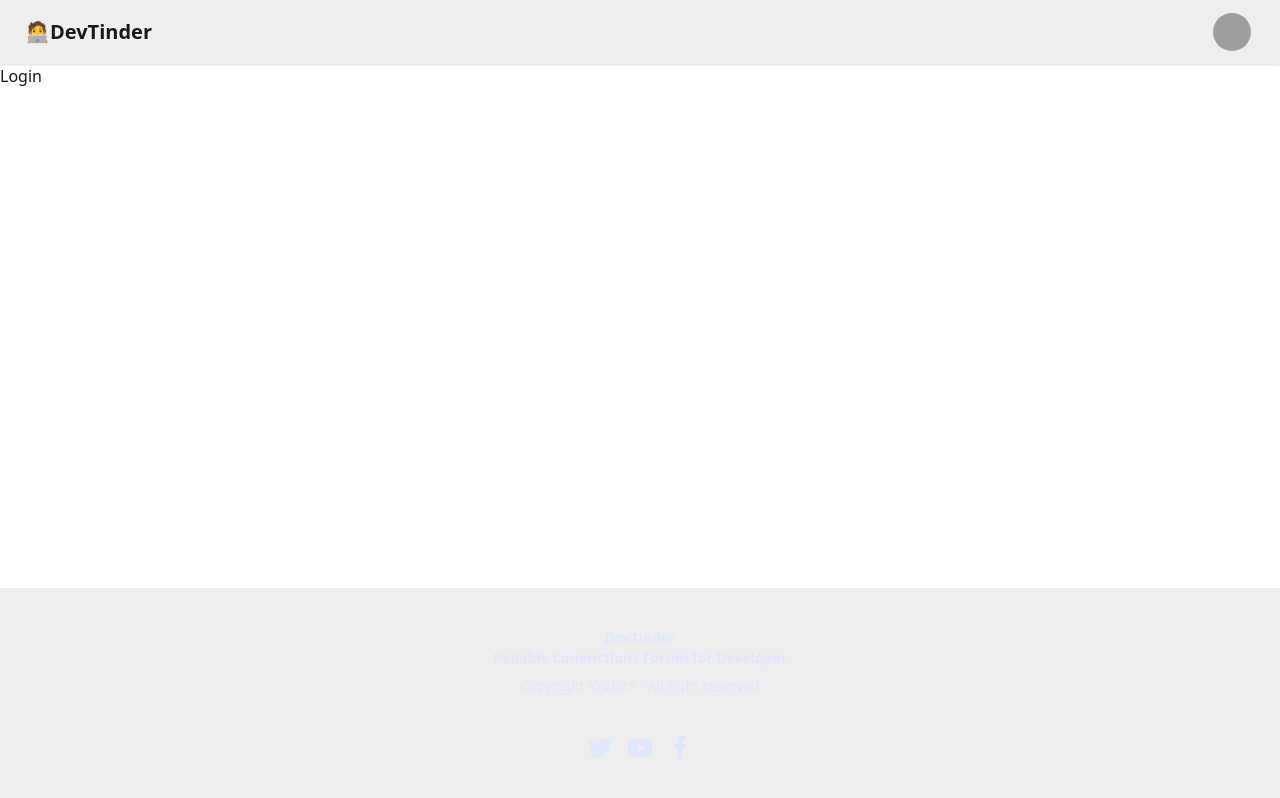
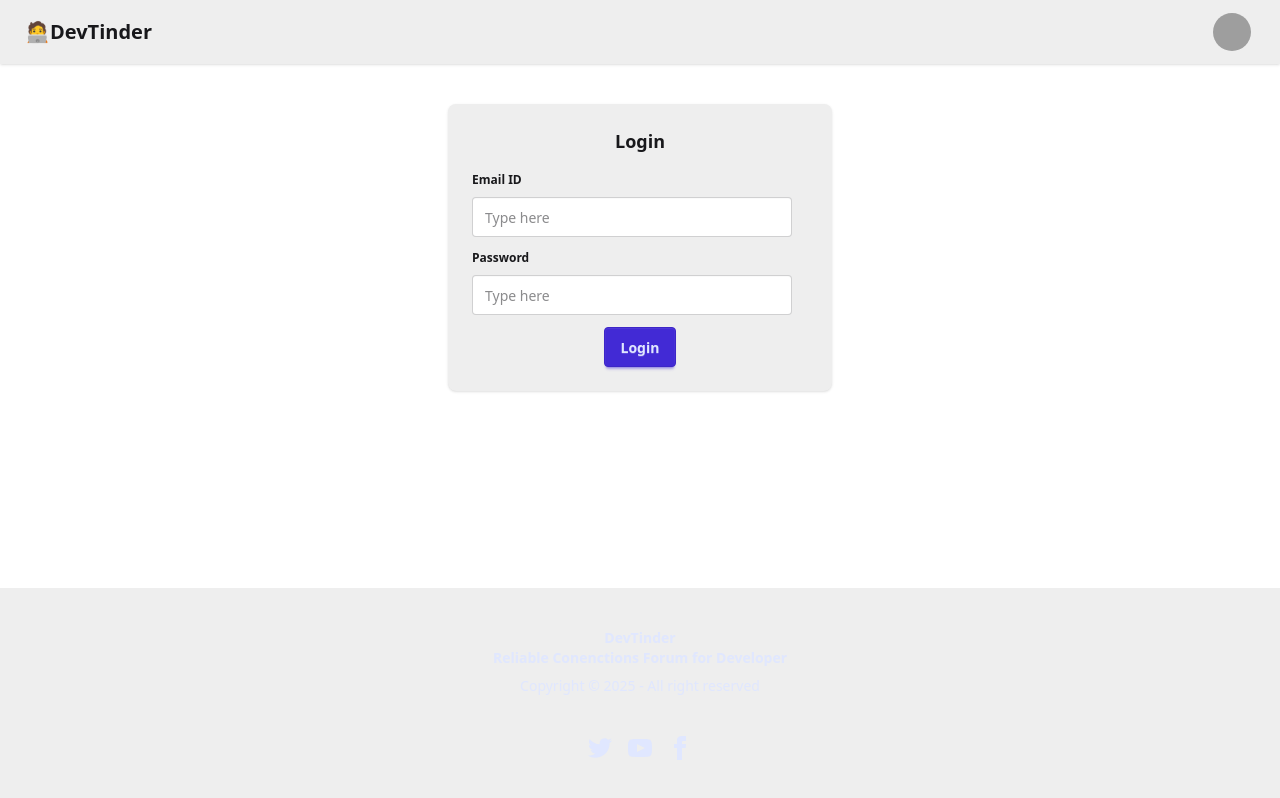
Before and after one commit to TanmayBansal29/devtinder-ui, a React (Vite) app: page /login in a window 1280 px wide. Built offline with nearby package versions, Linux system fonts and the light colour scheme; grey boxes are pictures that could not be loaded.

Commit message:
created the login page and authentication

```diff
--- a/package.json
+++ b/package.json
@@ -11,6 +11,7 @@
   },
   "dependencies": {
     "@tailwindcss/vite": "^4.1.7",
+    "axios": "^1.9.0",
     "react": "^19.1.0",
     "react-dom": "^19.1.0",
     "react-router-dom": "^7.6.0",
--- a/src/components/Login.jsx
+++ b/src/components/Login.jsx
@@ -1,8 +1,49 @@
-import React from 'react'
+import axios from 'axios';
+import { useState } from 'react'
 
 const Login = () => {
+
+  const [emailId, setEmailId] = useState("");
+  const [password, setPassword] = useState("");
+
+  const handleLogin = async () => {
+    try {
+      const res = await axios.post("http://localhost:3000/login", {
+      emailId,
+      password
+    },
+  {withCredentials: true})
+    } catch (err) {
+      console.log("Error: ", err)
+    }
+  }
   return (
-    <div>Login</div>
+    <div className='flex justify-center mt-10'>
+      <div className="card bg-base-300 w-96 shadow-sm">
+        <div className="card-body">
+          <h2 className="card-title justify-center">Login</h2>
+          <div>
+            <fieldset className="fieldset">
+              <legend className="fieldset-legend">Email ID</legend>
+              <input type="text" className="input"
+              value={emailId}
+              onChange={(e) => setEmailId(e.target.value)}
+              placeholder="Type here" />
+            </fieldset>
+            <fieldset className="fieldset">
+              <legend className="fieldset-legend">Password</legend>
+              <input type="text" className="input"
+              value={password}
+              onChange={(e) => setPassword(e.target.value)}
+              placeholder="Type here" />
+            </fieldset>
+          </div>
+          <div className="card-actions justify-center">
+            <button onClick={handleLogin} className="btn btn-primary">Login</button>
+          </div>
+        </div>
+      </div>
+    </div>
   )
 }
 
```
Also changed, not shown: 1 other file (tests, documents, lock files or other folders).
